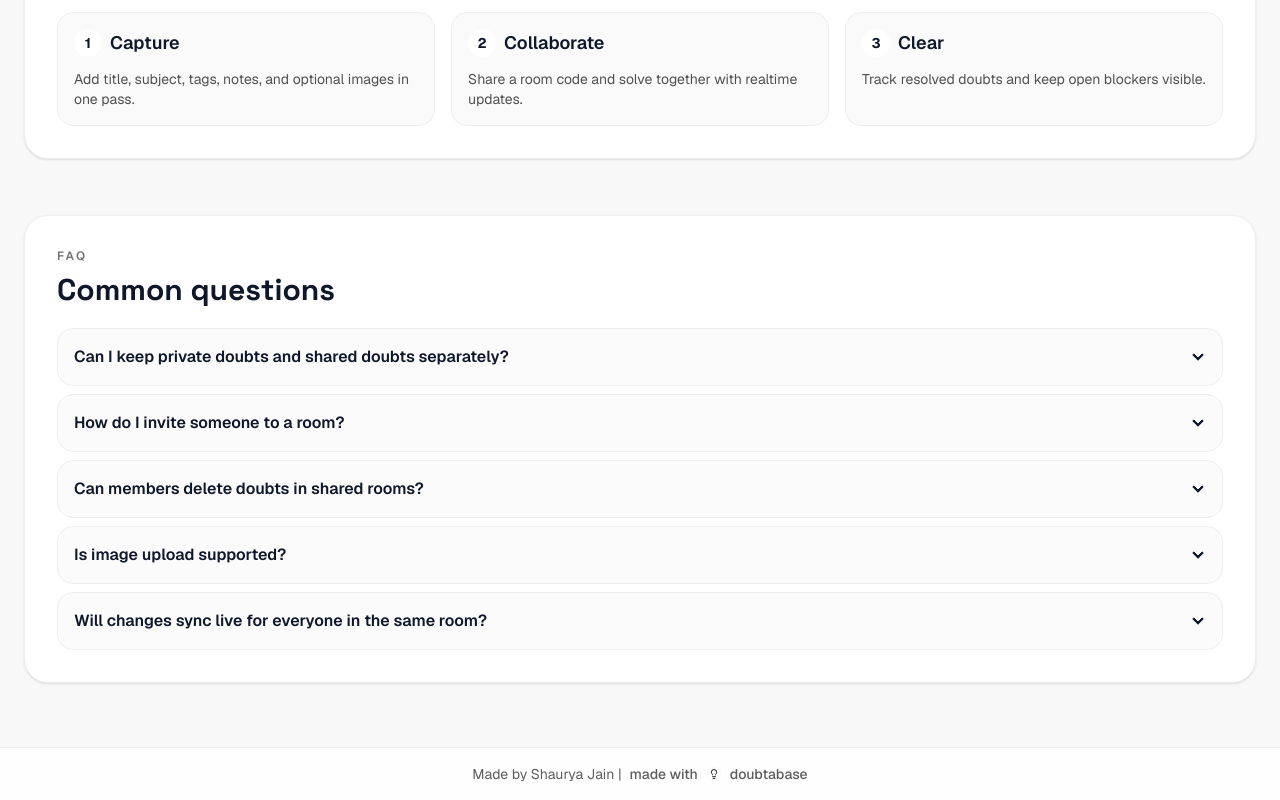
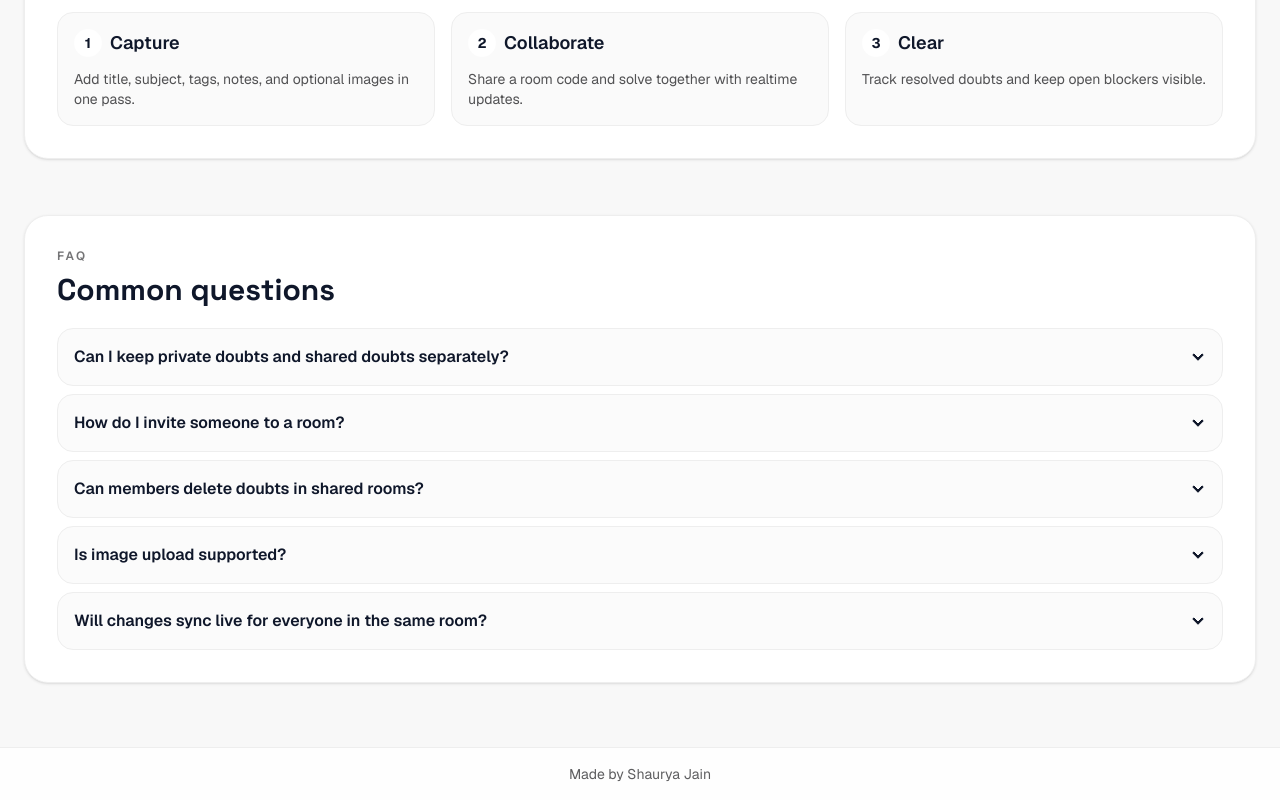
Before and after one commit to Dynamicfire07/doubtabase, a Next.js app: page / in a window 1280 px wide. Shown: the part 1011-1811 px from the top of the page. Built offline with nearby package versions, Linux system fonts and the light colour scheme; no server answers.

Commit message:
Add Doubtabase branding to footers

```diff
--- a/src/app/layout.tsx
+++ b/src/app/layout.tsx
@@ -1,6 +1,5 @@
 import type { Metadata } from "next";
 import { Geist, Geist_Mono } from "next/font/google";
-import Image from "next/image";
 import { Analytics } from "@vercel/analytics/next";
 
 import "./globals.css";
@@ -38,23 +37,7 @@ export default function RootLayout({
       >
         <div className="flex-1">{children}</div>
         <footer className="border-t border-base-300 bg-base-100/80 px-6 py-4 text-center text-sm text-base-content/70">
-          <span className="mr-2">Made by Shaurya Jain |</span>
-          <a
-            href="https://doubtabase.sbs/"
-            target="_blank"
-            rel="noreferrer"
-            className="inline-flex items-center gap-2 font-medium text-primary hover:underline"
-          >
-            <span className="text-base-content/70">made with</span>
-            <Image
-              src="/brand-icon.svg"
-              alt="doubtabase logo"
-              width={16}
-              height={16}
-              className="rounded-sm"
-            />
-            doubtabase
-          </a>
+          Made by Shaurya Jain
         </footer>
         <Analytics />
       </body>
--- a/src/lib/doubts/export-pdf.ts
+++ b/src/lib/doubts/export-pdf.ts
@@ -151,7 +151,7 @@ function drawPageFooter(
     height: number;
   },
 ) {
-  const brandText = "made with doubtabase | https://doubtabase.sbs/";
+  const brandText = "Made with Doubtabase | https://doubtabase.sbs/";
   const footerText = `Page ${pageNumber} of ${totalPages}`;
   const textWidth = bodyFont.widthOfTextAtSize(footerText, 9);
 
```
